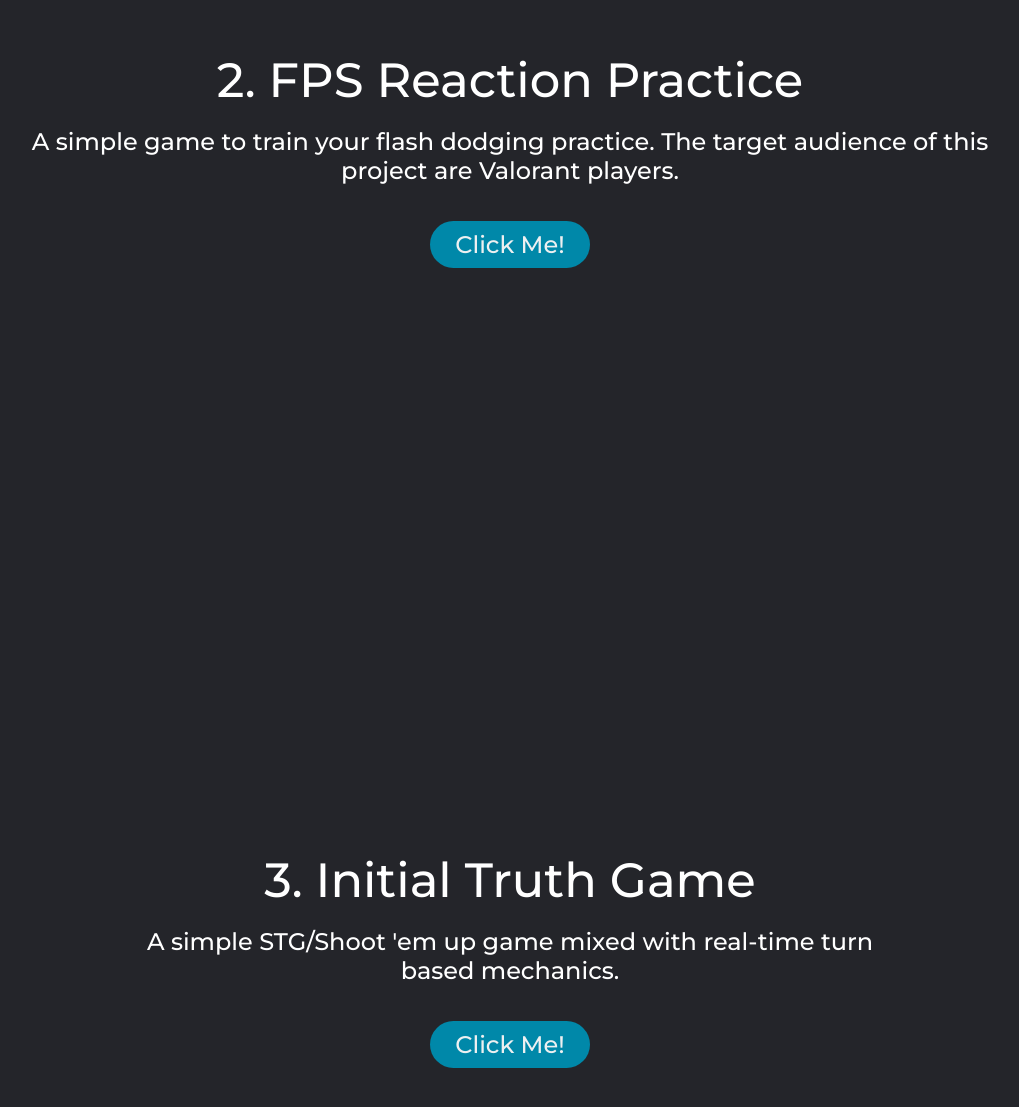
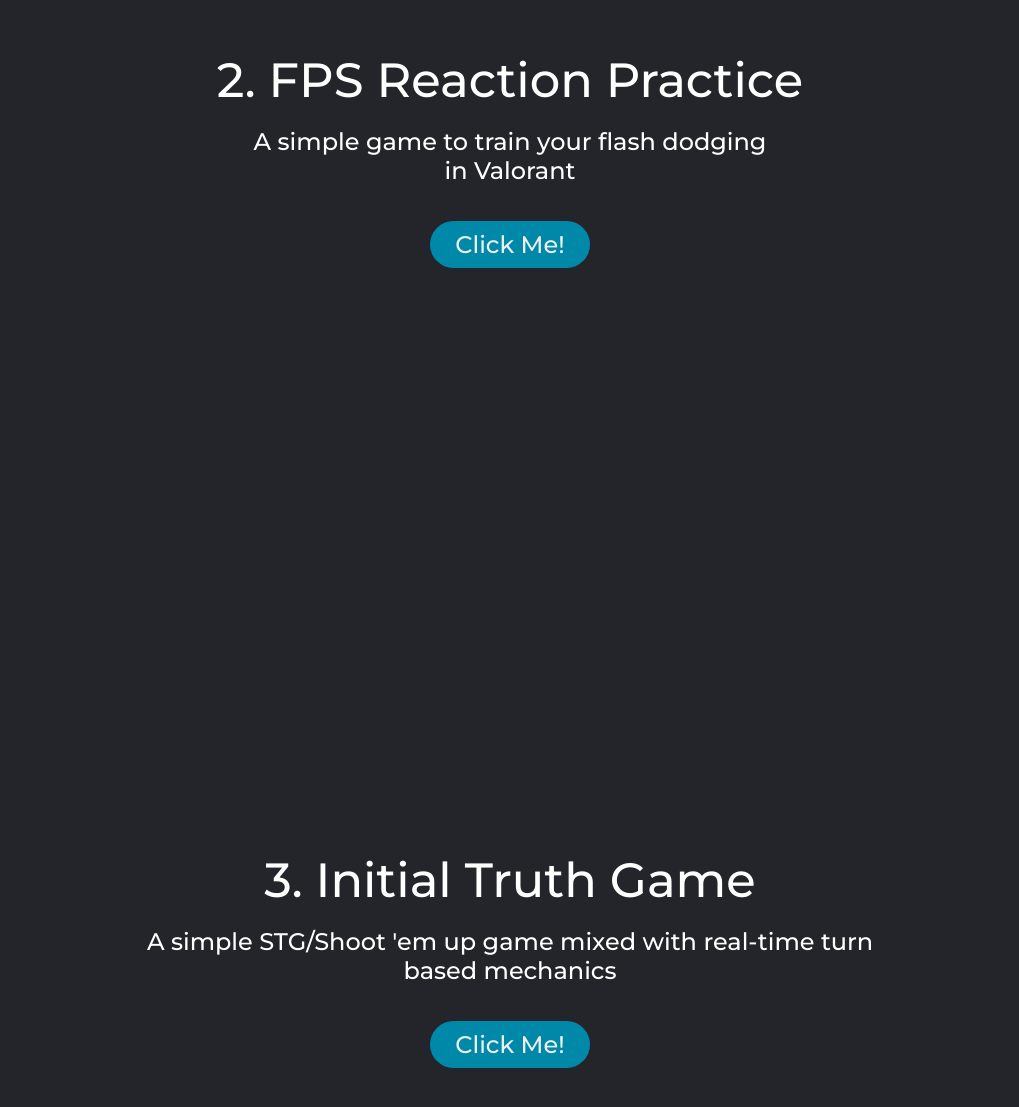
Before and after one commit to Koufuku5K/Home, a React (Create React App) app: page /#/PortfolioPage in a window 1280 px wide. Shown: the part 1841-2948 px from the top of the page, without its empty margins (130-1149 px from the left). Built offline with nearby package versions, Linux system fonts and the light colour scheme.

Commit message:
Added Japanese Language to Portfolio Page

```diff
--- a/src/components/PortfolioPage/PortfolioPage.js
+++ b/src/components/PortfolioPage/PortfolioPage.js
@@ -8,7 +8,7 @@
     window.scrollTo(0, 0); // Loads the page from the top
   }, []);
 
-  const [t, i18n] = useTranslation("global");
+  const [t, ] = useTranslation("global");
 
   return (
     <>
@@ -28,10 +28,10 @@
         </div>
 
         <div id='section2' class='section'>
-          <h1 class="sectionTitle">1. Dissertation Project</h1>
+          <h1 class="sectionTitle">{t("portfolio1.title")}</h1>
             <br></br>
             <p>
-              Introducing Loop Structures to Enhance Procedural Dungeon Generation
+              {t("portfolio1.description")}
             </p>
             <br></br>
             <br></br>
@@ -39,10 +39,10 @@
         </div>
 
         <div id='section3' class='section'>
-          <h1 class='sectionTitle'>2. FPS Reaction Practice</h1>
+          <h1 class='sectionTitle'>{t("portfolio2.title")}</h1>
           <br></br>
           <p>
-            A simple game to train your flash dodging practice. The target audience of this project are Valorant players.
+            {t("portfolio2.description")}
           </p>
           <br></br>
           <br></br>
@@ -50,10 +50,10 @@
         </div>
 
         <div id='section4' class='section'>
-          <h1 class='sectionTitle'>3. Initial Truth Game</h1>
+          <h1 class='sectionTitle'>{t("portfolio3.title")}</h1>
           <br></br>
           <p>
-            A simple STG/Shoot 'em up game mixed with real-time turn based mechanics.
+            {t("portfolio3.description")}
           </p>
           <br></br>
           <br></br>
--- a/src/translations/en/PortfolioPageEn.json
+++ b/src/translations/en/PortfolioPageEn.json
@@ -5,5 +5,17 @@
     "sub-heading": {
         "paragraph1": "Throughout my Undergraduate studies, I have learnt and produced many artefacts. These artefacts include, but are not limited to, games and digital illustrations.",
         "paragraph2": "In this page, you will be able to see the artefacts that I have created for both my academics and leisure."
+    },
+    "portfolio1": {
+        "title": "1. Dissertation Project",
+        "description": "Introducing Loop Structures to Enhance Procedural Dungeon Generation"
+    },
+    "portfolio2": {
+        "title": "2. FPS Reaction Practice",
+        "description": "A simple game to train your flash dodging in Valorant"
+    },
+    "portfolio3": {
+        "title": "3. Initial Truth Game",
+        "description": "A simple STG/Shoot 'em up game mixed with real-time turn based mechanics"
     }
 }
--- a/src/translations/jp/PortfolioPageJp.json
+++ b/src/translations/jp/PortfolioPageJp.json
@@ -3,7 +3,19 @@
         "message": "ポートフォリオ"
     },
     "sub-heading": {
-        "paragraph1": "ポートフォリオ１",
-        "paragraph2": "ポートフォリオ２"
+        "paragraph1": "大学に通ったうちに、様々なプロジェクトを作りました。このプロジェクトはゲームや、イラストなど。",
+        "paragraph2": "私はこのページで私のプロジェクトを紹介したいと思います。"
+    },
+    "portfolio1": {
+        "title": "１．論文",
+        "description": "ループを使用してコード生成ダンジョンを改善する"
+    },
+    "portfolio2": {
+        "title": "２．ファーストパーソンシューティングのフラッシュ回避ゲーム",
+        "description": "フラッシュ回避を練習ためのミニゲーム"
+    },
+    "portfolio3": {
+        "title": "３．イニシアルツルース",
+        "description": "シンプルなシューチングゲームにリアルタイムなターン制のメカニクスを組み合わせたゲーム"
     }
 }
```
